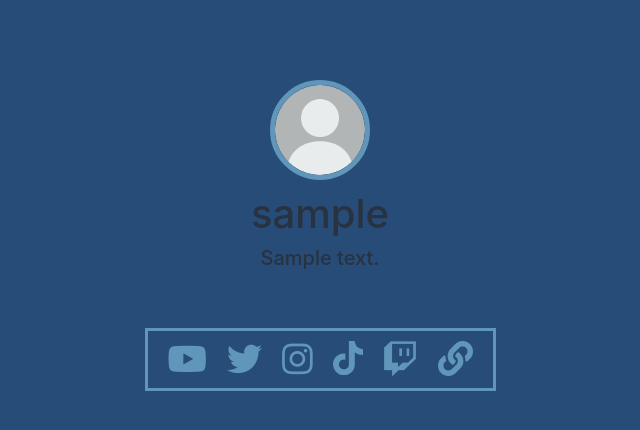
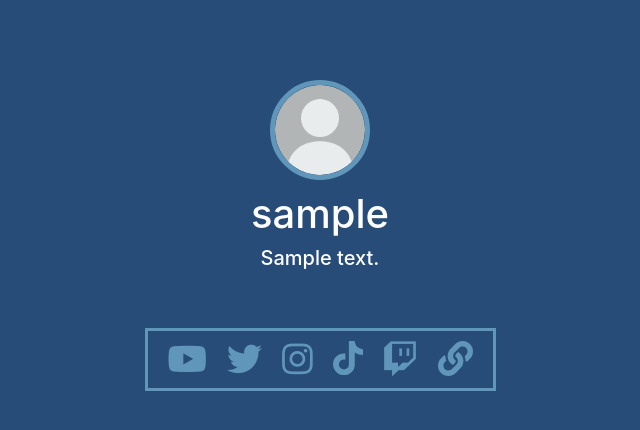
Before and after one commit to nawafalqari/LinksBase, a Flask app: template src/app/templates/themes/blue_theme.html in a window 1280 px wide. Shown: the top 430 px of the page, without its empty margins (320-960 px from the left). Run offline with Flask 2, Linux system fonts and the light colour scheme; the template is opened without the code that fills it: most values are stand-ins (such as "Sample title", 1, 10 or a date in 2020); some libraries are stand-ins or nearby versions.

Commit message:
Fixed blue theme

```diff
--- a/src/app/templates/themes/blue_theme.html
+++ b/src/app/templates/themes/blue_theme.html
@@ -14,7 +14,7 @@
     --mblue: #6096ba;
     --bg: #274c77;
     --hover-color: #3e93cc;
-    --text-color: #293241;
+    --text-color: #ffffff;
   }
 
   body {
```
